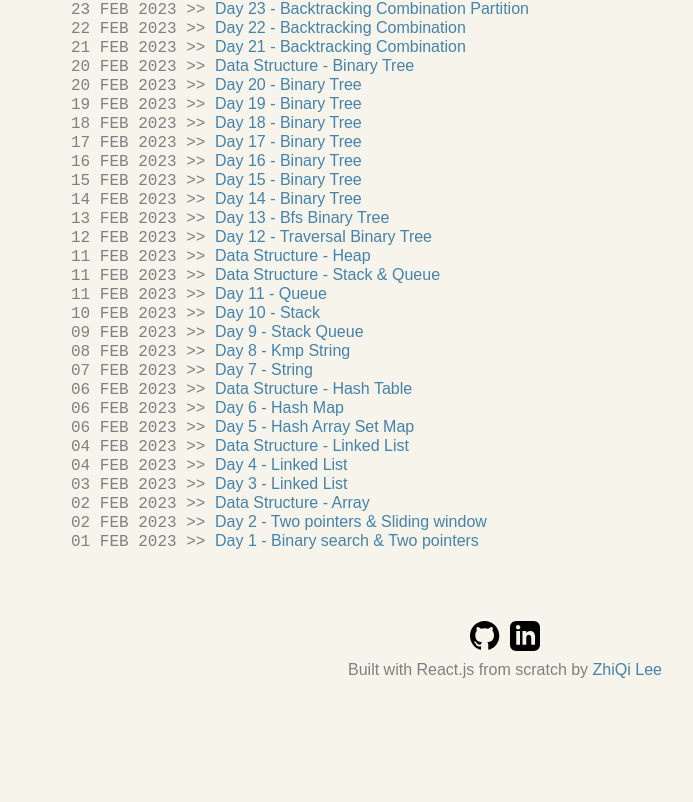
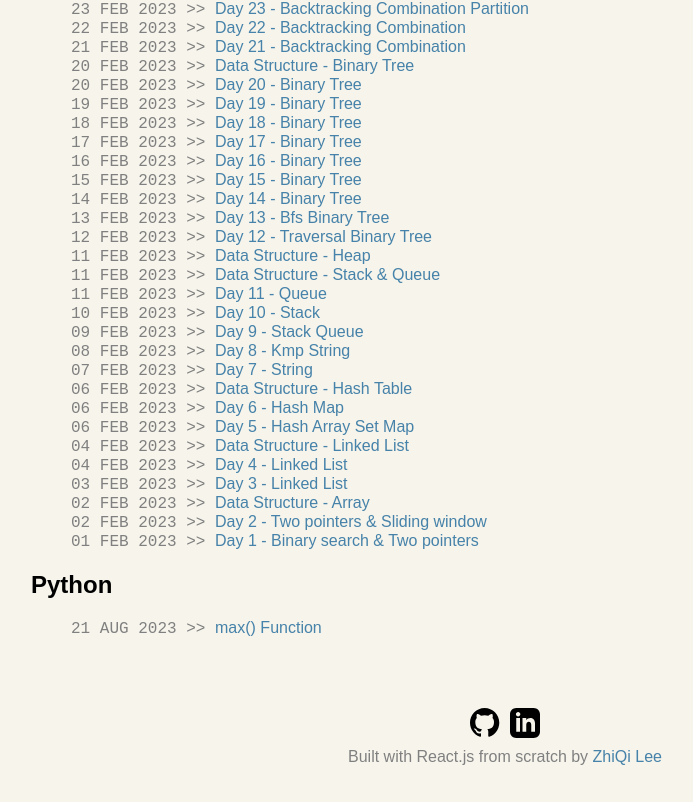
Before and after one commit to abc12345d/abc12345d.github.io, a React (Vite) app: page /notes in a window 1280 px wide. Shown: the part 540-1342 px from the top of the page, without its empty margins (135-828 px from the left). Before the commit the page ends 1255 px from the top, so only its background shows below. Built offline with nearby package versions, Linux system fonts and the light colour scheme.

Commit message:
add section to Notes Page

```diff
--- a/src/components/ProjectDetails.jsx
+++ b/src/components/ProjectDetails.jsx
@@ -20,7 +20,8 @@ function ProjectDetails() {
 
   return (
     <div className="markdownContainer">
-      <Markdown>{post}</Markdown>
+      {/* <Markdown>{post}</Markdown> */}
+      <p>~~~ Still building ~~~</p>
     </div>
   );
 }
--- /dev/null
+++ b/src/markdowns/notes/python-Max.md
@@ -0,0 +1 @@
+Still writing~~~
--- a/src/pages/Notes.css
+++ b/src/pages/Notes.css
@@ -1,16 +1,16 @@
-#DS_Algo{
+section{
     font-family:sans-serif;
 }
-#DS_Algo li{
+section li{
     list-style-type: none;
 }
 
-#DS_Algo a{
+section a{
     text-decoration: none;
     color: #4682A9;
 }
 
-#DS_Algo span{
+section span{
     color: grey;
     font-family: monospace,sans-serif
 }
--- a/src/pages/Notes.jsx
+++ b/src/pages/Notes.jsx
@@ -242,6 +242,15 @@ const Notes = () => (
       </ul>
       {/* <Outlet /> */}
     </section>
+    <section id="Python">
+      <h1>Python</h1>
+      <ul>
+        <li>
+          <span>21 AUG 2023 {">>"} </span>
+          <NavLink to="/notes/python-Max">max() Function</NavLink>
+        </li>
+      </ul>
+    </section>
   </>
 );
 
--- a/src/pages/Projects.jsx
+++ b/src/pages/Projects.jsx
@@ -1,7 +1,6 @@
 import "./Projects.css";
 import ProjectCard from "../components/ProjectCard";
 
-const filename = "image_ipsum";
 const Projects = () => (
   <div className="cards">
     <ProjectCard
```
